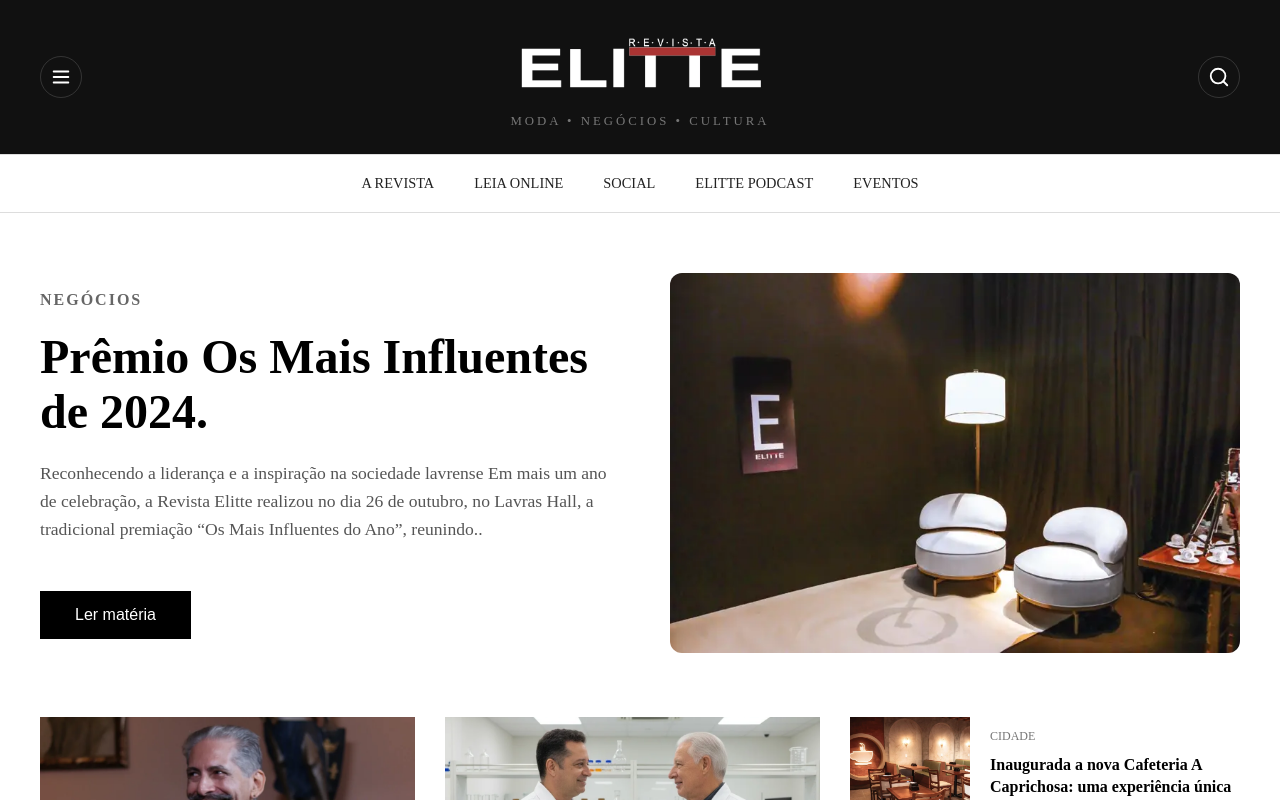
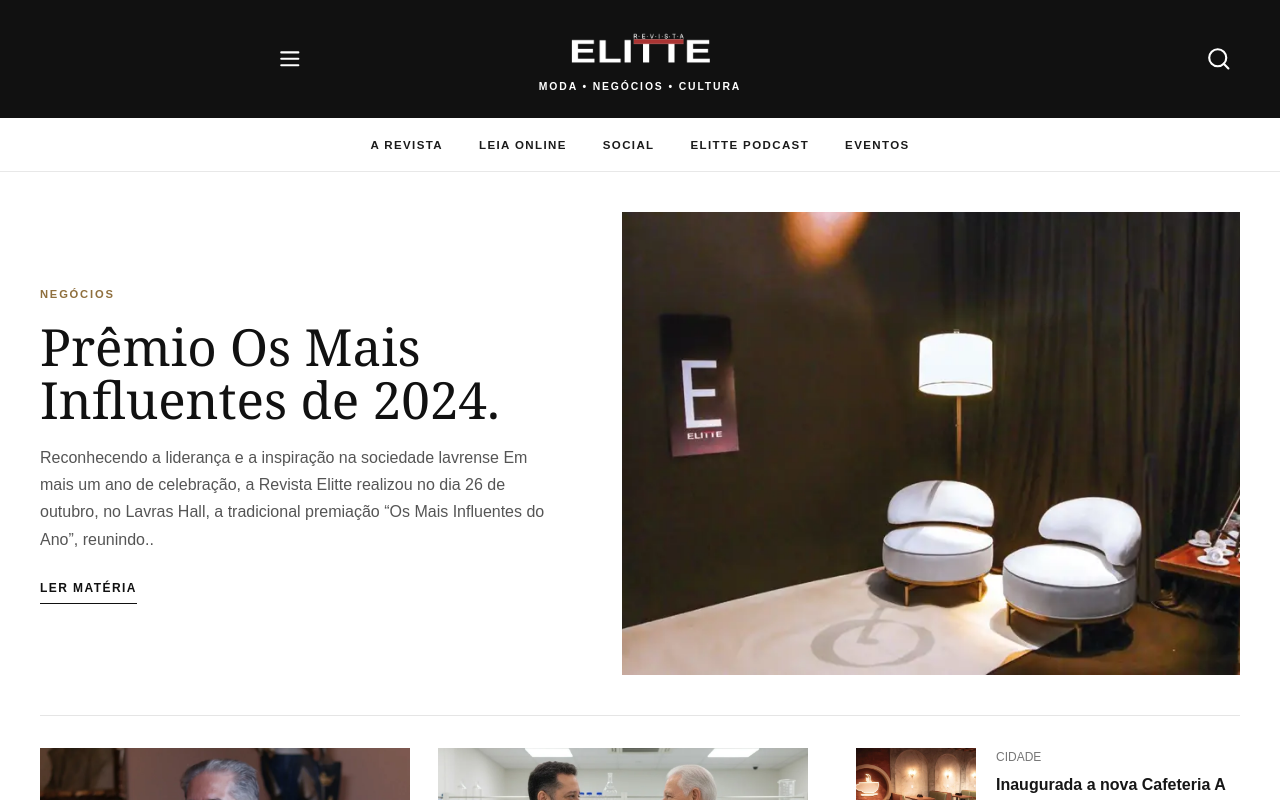
Before and after one commit to IanCSCortes/revista-elitte, a React (Vite) app: page / in a window 1280 px wide. Shown: the top 800 px of the page. Built offline with nearby package versions, Linux system fonts and the light colour scheme.

Commit message:
Aprimorando layout editorial da home

```diff
--- a/src/components/FeaturedSection/FeaturedSection.css
+++ b/src/components/FeaturedSection/FeaturedSection.css
@@ -1,19 +1,61 @@
 .featured-section {
-    max-width: 1200px;
-    margin: 60px auto;
-    display: flex;
-    gap: 30px;
+
+    width: min(1200px, calc(100% - 40px));
+    display: grid;
+    grid-template-columns: minmax(0, 2fr) minmax(280px, 1fr);
+    gap: 48px;
+    margin: 0 auto 80px;
+    padding-top: 32px;
+    border-top: 1px solid #e5e5e5;
+
 }
 
 .featured-left {
-    flex: 2;
-    display: flex;
-    gap: 30px;
+
+    display: grid;
+    grid-template-columns: repeat(2, minmax(0, 1fr));
+    gap: 28px;
+
 }
 
 .featured-right {
-    flex: 1;
+
     display: flex;
     flex-direction: column;
-    gap: 30px;
+    gap: 28px;
+
 }
+
+@media (max-width: 900px) {
+
+    .featured-section {
+
+        grid-template-columns: 1fr;
+
+    }
+
+    .featured-right {
+
+        display: grid;
+        grid-template-columns: repeat(2, minmax(0, 1fr));
+
+    }
+
+}
+
+@media (max-width: 600px) {
+
+    .featured-section {
+
+        margin-bottom: 56px;
+
+    }
+
+    .featured-left,
+    .featured-right {
+
+        grid-template-columns: 1fr;
+
+    }
+
+}
--- a/src/components/Header/Header.css
+++ b/src/components/Header/Header.css
@@ -1,19 +1,21 @@
 
 .header {
 
-    width: 100%;
     background: #111;
-
+    color: #fff;
 
 }
 
 .header-content {
-    display: flex;
-    justify-content: space-between;
+
+    min-height: 118px;
+    display: grid;
+    grid-template-columns: 1fr auto 1fr;
     align-items: center;
+
 }
 
-.logo {
+/*.logo {
     display: flex;
     flex-direction: column;
     align-items: center;
@@ -44,32 +46,53 @@
 
     width: 260px;
 
-}
+}*/
 
 .icon-button {
 
-    display: flex;
+    display: inline-flex;
     justify-content: center;
     align-items: center;
-
-    width: 42px;
-    height: 42px;
-    border: none;
-    border-radius: 50%;
+    justify-content: center;
+    border: 0;
+    padding: 8px;
+    color: inherit;
     background: transparent;
-    color: white;
-    font-size: 1.4rem;
+    font-size: 1.6rem;
     cursor: pointer;
-    transition: background-color .25s ease,
-    border-color .25s ease,
-    transform .2s ease,
-    box-shadow .25s ease;
-
-    border: 1px solid rgb(255,255,255,.15);
 
 }
 
-.icon-button:hover {
+.search-button {
+
+    justify-self: end;
+
+}
+
+.logo {
+
+    display: flex;
+    flex-direction: column;
+    align-items: center;
+    gap: 8px;
+
+}
+
+.logo-header img {
+
+    width: 150px;
+
+}
+
+.logo span {
+
+    font-size: 0.65rem;
+    font-weight: 700;
+    letter-spacing: 0.18em;
+
+}
+
+/*.icon-button:hover {
 
 background: rgba(255,255,255,.08);
 transform: scale(1.03);
@@ -83,4 +106,4 @@
     width: 22px;
     height: 22px;
 
-}
+}*/
--- a/src/components/Hero/Hero.css
+++ b/src/components/Hero/Hero.css
@@ -1,48 +1,97 @@
 .hero {
 
-    max-width: 1200px;
-    margin: 60px auto;
-    display: flex;
+    width: min(1200px, calc(100% - 40px));
+    display: grid;
+    grid-template-columns: minmax(0, 0.9fr) minmax(0, 1.1fr);
     align-items: center;
-    gap: 60px;
+    gap: clamp(32px, 6vw, 88px);
+    margin: 40px auto;
+
 }
 
 .hero-text {
-    flex: 1;
+
+    max-width: 510px;
+
+}
+
+.category {
+
+    color: #8f6f3d;
+    font-size: 0.7rem;
+    font-weight: 700;
+    letter-spacing: 0.16em;
+
+}
+
+.hero h2 {
+
+    margin: 18px 0;
+    color: #111;
+    font-family: Georgia, serif;
+    font-size: clamp(2.4rem, 4vw, 4.6rem);
+    font-weight: 400;
+    line-height: 1.04;
+
+}
+
+.hero p {
+
+    margin: 0;
+    color: #555;
+    font-size: 1rem;
+    line-height: 1.7;
+
+}
+
+.hero button {
+
+    margin-top: 28px;
+    padding: 0 0 8px;
+    border: 0;
+    border-bottom: 1px solid #111;
+    color: #111;
+    background: transparent;
+    font-size: 0.75rem;
+    font-weight: 700;
+    letter-spacing: 0.12em;
+    text-transform: uppercase;
+    cursor: pointer;
+
 }
 
 .hero-image {
-    flex: 1;
+
+    overflow: hidden;
+
 }
 
 .hero-image img {
+
     width: 100%;
-    border-radius: 12px;
+    aspect-ratio: 4 / 3;
+    object-fit: cover;
+
 }
 
-.category {
-    color: #666;
-    font-weight: bold;
-    letter-spacing: 2px;
+@media (max-width: 768px) {
+
+    .hero {
+
+        grid-template-columns: 1fr;
+        gap: 28px;
+        margin: 40px auto 56px;
+
+    }
+
+    .hero-image {
+
+        order: -1;
+
+    }
+
+    .hero h2 {
+        font-size: 2.5rem;
+    }
+
 }
-
-.hero h2 {
-    font-size: 3rem;
-    margin: 20px 0;
-}
-
-.hero p {
-    font-size: 1.1rem;
-    color: #555;
-    line-height: 1.6;
-}
-
-.hero button {
-    margin-top: 30px;
-    padding: 15px 35px;
-    border: none;
-    background: black;
-    color: white;
-    cursor: pointer;
-    font-size: 1rem;
-}
--- a/src/components/Navbar/Navbar.css
+++ b/src/components/Navbar/Navbar.css
@@ -1,27 +1,79 @@
 .navbar {
+
     display: flex;
+    align-items: center;
     justify-content: center;
-    gap: 40px;
-    padding: 20px;
-    border-top: 1px solid #ddd;
-    border-bottom: 1px solid #ddd;
+    gap: 36px;
+    min-height: 54px;
+    padding: 0 20px;
+    overflow-x: auto;
+    border-bottom: 1px solid #e8e8e8;
+    background: #fff;
 
 }
 
 .navbar a {
 
+    flex: 0 0 auto;
+    color: #1b1b1b;
+    font-size: 0.72rem;
+    font-weight: 700;
+    letter-spacing: 0.12em;
+    text-transform: uppercase;
+    transition: color 0.2s ease;
+
     position: relative;
+    padding: 19px 0;
 
-    text-decoration: none;
-    color: #222;
-    font-size: .9rem;
-    text-transform: uppercase;
 }
 
-.navbar a:hover {
-    color: #666;
+.navbar a::after {
+
+    content: "";
+    position: absolute;
+    right: 0;
+    bottom: 12px;
+    left: 0;
+    height: 2px;
+    background: #111;
+    transform: scaleX(0);
+    transform-origin: center;
+    transition: transform 0.35s ease;
+
 }
 
+.navbar a:hover::after{
+
+    transform: scaleX(1);
+
+}
+
+
+@media (max-width: 768px) {
+
+    .navbar {
+
+        justify-content: flex-start;
+        gap: 24px;
+        min-height: 48px;
+
+    }
+
+    .navbar a {
+
+        padding: 16px 0;
+        font-size: 0.65rem;
+
+    }
+
+    .navbar a::after {
+
+        bottom: 8px;
+
+    }
+
+}
+/*
 .navbar a::after {
 
     content:"";
@@ -46,3 +98,4 @@
     left: 0;
 
 }
+*/
--- a/src/index.css
+++ b/src/index.css
@@ -1,11 +1,41 @@
+:root {
+
+    font-family: Arial, sans-serif;
+    color: #161616;
+    background: #fff;
+
+}
+
+* {
+
+    box-sizing: border-box;
+
+}
+
 body {
+
     margin: 0;
+    background: #fff;
+
+}
+
+a {
+
+    color: inherit;
+    text-decoration: none;
+
+}
+
+img {
+
+    display: block;
+    max-width: 100%;
+
 }
 
 .container {
 
-    max-width: 1200px;
+    width: min(1200px, calc(100% - 40px));
     margin: 0 auto;
-    padding: 25px 20px;
 
 }
```
